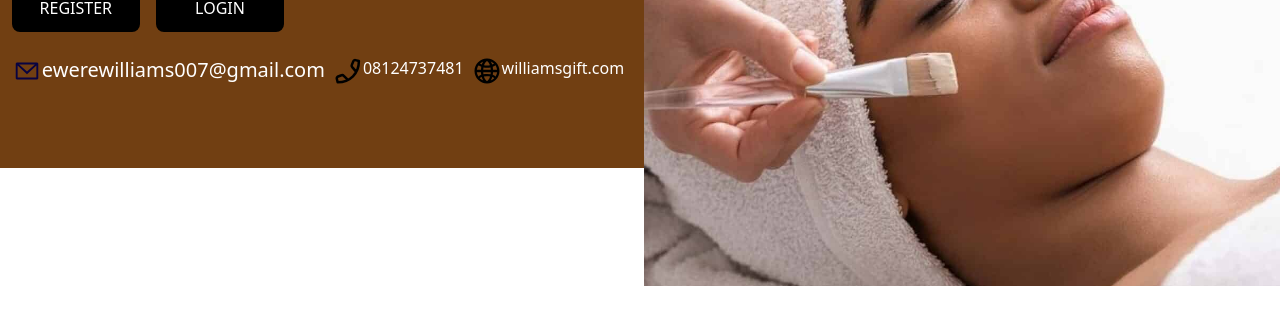
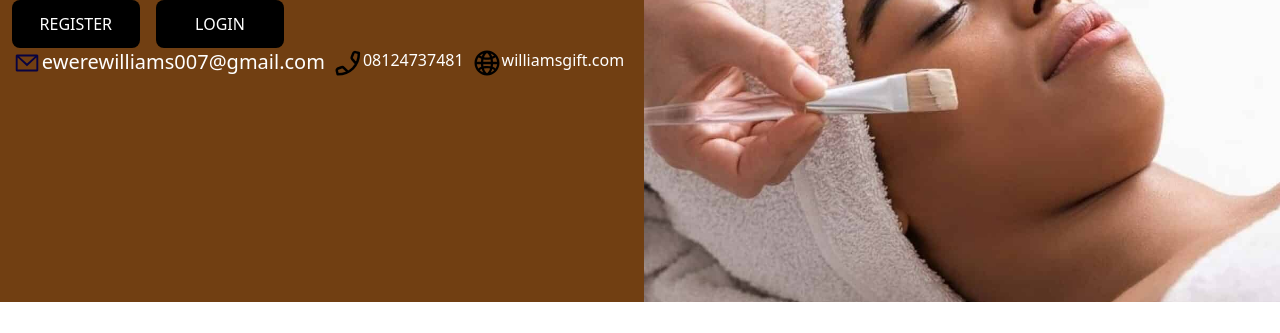
Before and after one commit to Willsgift/E-Commerce-, a plain HTML site: page index.html in a window 1280 px wide. Shown: the part 216-549 px from the top of the page. Drawn offline with nearby package versions, Linux system fonts and the light colour scheme.

Commit message:
update on header section

```diff
--- a/index.html
+++ b/index.html
@@ -25,7 +25,7 @@
     </style>
 
     <!-- header  section start -->
-    <div class="bg-yellow-900 h-96  mx-auto ">
+    <div class="bg-yellow-900  mx-auto p-2">
         <div class="container  mx-auto flex items-center justify-between">
 
          <!-- logo -->
@@ -50,11 +50,10 @@
 
             <!-- MOBILE MENU -->
          <nav class="menu-mobile flex text-white font-medium text-l items-center">
-            <div>
+
             <button id="menu-toggle" class="block lg:hidden focus:outline-none">
                 <svg width="64px" height="64px" class="w-6 h-6" viewBox="0 0 24 24" fill="none" xmlns="http://www.w3.org/2000/svg"><g id="SVGRepo_bgCarrier" stroke-width="0"></g><g id="SVGRepo_tracerCarrier" stroke-linecap="round" stroke-linejoin="round"></g><g id="SVGRepo_iconCarrier"> <path d="M4 6H20M4 12H20M4 18H20" stroke="#000000" stroke-width="2" stroke-linecap="round" stroke-linejoin="round"></path> </g></svg>
             </button>
-            </div>
 
             <ul class id="menu" class="hidden">
                 <li><a href="index.html" class=" block py-2">Home</a></li>
@@ -69,12 +68,16 @@
 
 
         </div>
+    </div>
+    <!-- header section ends -->
+
 
 <!-- banner section start  -->
-<div class="container ">
-    <div class="grid  grid-cols-1 md:grid-cols-2 lg:grid-cols-2 gap-2 ">
+<div class="bg-yellow-900">
+<div class="container  bg-yellow-900 w-full ">
+    <div class="grid  grid-cols-1 md:grid-cols-2 lg:grid-cols-2 gap-2   ">
 
-        <div class=" text-white mx-auto  mt-5  ">
+        <div class=" text-white mx-auto  mt-5 ">
             <div class="font-medium text-5xl text-white mt-5">
                 <h2>HEALTH AND <br> RELAXATION</h2>
             </div>
@@ -85,7 +88,7 @@
             </div>
 
 
-            <div class="lg:flex items-center gap-2 sm:block mt-6">
+            <div class="lg:flex items-center gap-2 sm:block ">
 
                 <div class="flex">
                     <svg width="30px" height="30px" viewBox="0 0 24 24" fill="none" xmlns="http://www.w3.org/2000/svg"><g id="SVGRepo_bgCarrier" stroke-width="0"></g><g id="SVGRepo_tracerCarrier" stroke-linecap="round" stroke-linejoin="round"></g><g id="SVGRepo_iconCarrier"> <path fill-rule="evenodd" clip-rule="evenodd" d="M3.75 5.25L3 6V18L3.75 18.75H20.25L21 18V6L20.25 5.25H3.75ZM4.5 7.6955V17.25H19.5V7.69525L11.9999 14.5136L4.5 7.6955ZM18.3099 6.75H5.68986L11.9999 12.4864L18.3099 6.75Z" fill="#080341"></path> </g></svg>
@@ -104,7 +107,7 @@
             </div>
         </div>
 
-        <div class="mx-auto mt-5">
+        <div class="mx-auto mt-5 ">
             <img src="img/slide 1.jpg" alt="">
         </div>
 
@@ -113,7 +116,9 @@
     </div>
 
 </div>
+</div>
 <!-- banner section end -->
+
 
     <!-- header section ends  -->
 
```
Also changed, not shown: contact.html (+1 -1 lines). Lines whose indentation alone changed are shown as unchanged.
